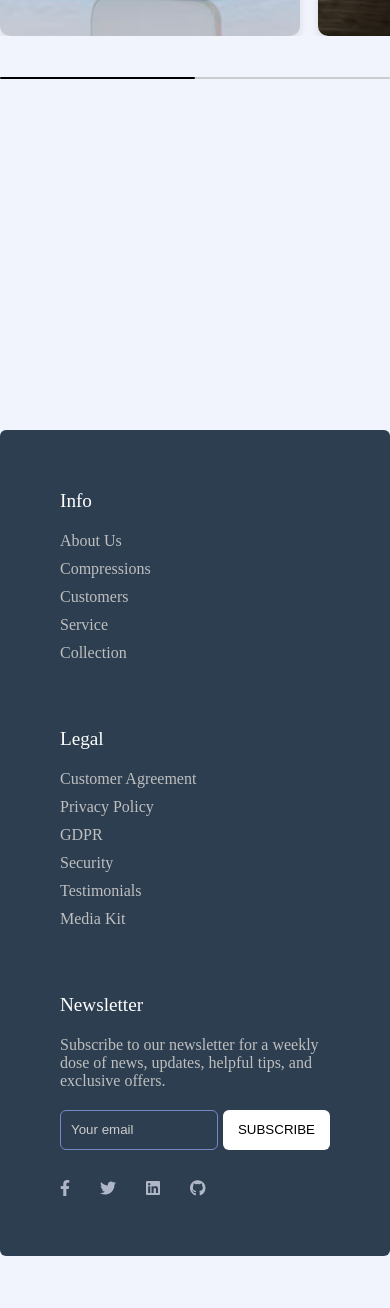
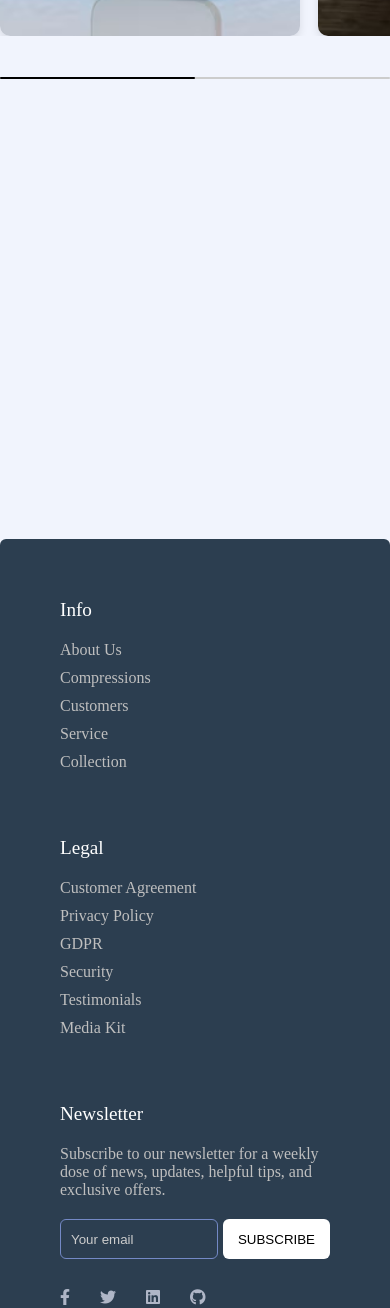
Before and after one commit to joeshaker/E-commerce-landing-Page-, a plain HTML site: page index.html in a window 390 px wide. Shown: the part 609-1917 px from the top of the page. Before the commit the page ends 1865 px from the top, so only its background shows below. Drawn offline with nearby package versions, Linux system fonts and the light colour scheme.

Commit message:
new1 response

```diff
--- a/landing3.css
+++ b/landing3.css
@@ -461,6 +461,19 @@ section{
 
 
 }
+@media only screen and (max-width: 1080px) {
+  .footer {
+    top: 150%; /* Adjust the value as needed */
+  }
+}
+
+/* Samsung Galaxy Note 20 Ultra */
+@media only screen and (max-width: 1280px) {
+  .footer {
+    top: 185%; /* Adjust the value as needed */
+  }
+}
+
 body{
   background-color: #f1f4fd;
 }
```
